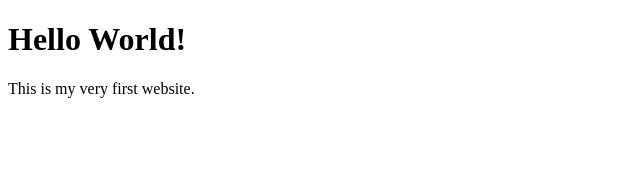
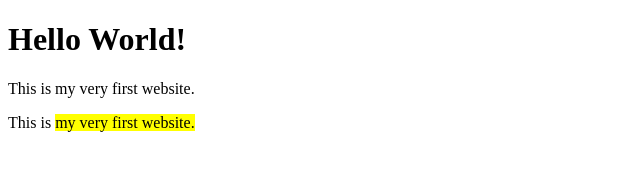
Before and after one commit to romanpage/first-website, a plain HTML site: page index.html in a window 1280 px wide. Shown: the whole page, without its empty margins (0-640 px from the left). Drawn offline with Linux system fonts and the light colour scheme.

Commit message:
added mark

```diff
--- a/index.html
+++ b/index.html
@@ -6,5 +6,6 @@
   <body>
     <h1>Hello World!</h1>
     <p>This is my very first website.</p>
+    <p>This is <mark>my very first website.</mark></p>
   </body>
 </html>
```
